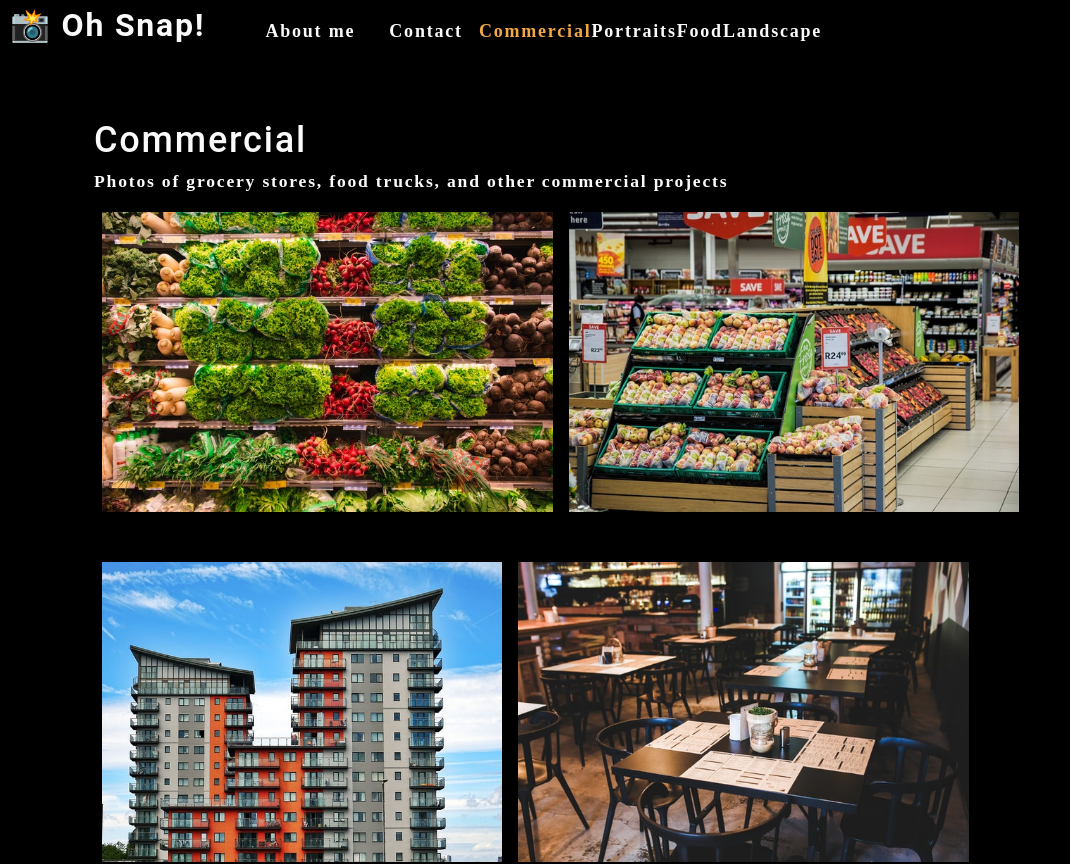
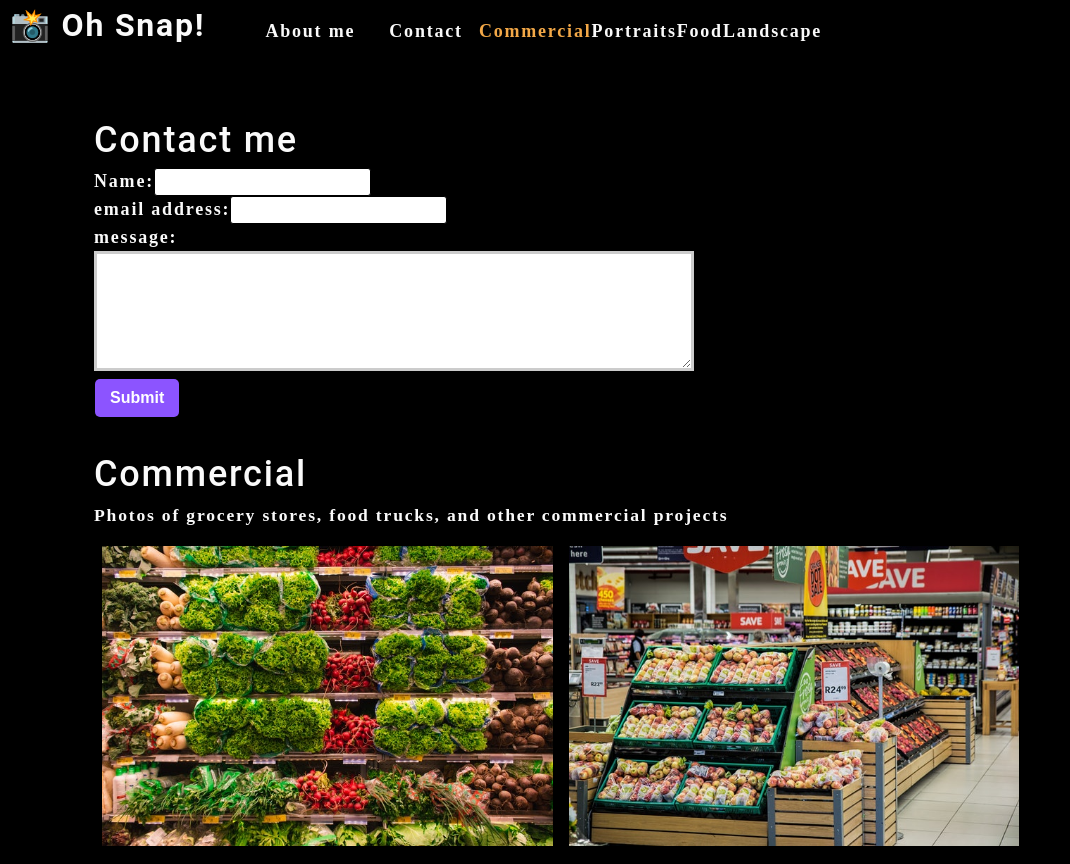
Before and after one commit to josephkurpierz/photo-port, a React (Create React App) app: page / in a window 1280 px wide. Shown: the top 864 px of the page, without its empty margins (0-1070 px from the left). Built offline with nearby package versions, Linux system fonts and the light colour scheme.

Commit message:
form handling

```diff
--- a/src/App.js
+++ b/src/App.js
@@ -2,7 +2,8 @@
 //import './App.css';
 import About from './components/About';
 import Nav from './components/Nav';
-import Gallery from './components/Gallery'
+import Gallery from './components/Gallery';
+import ContactForm from './components/Contact';
 
 function App() {
   const [categories] = useState([
@@ -26,6 +27,7 @@
       ></Nav>
       <main>
         <div>
+          <ContactForm></ContactForm>
           <Gallery currentCategory={currentCategory}></Gallery>
           <About></About>
         </div>
--- a/src/components/Contact/index.js
+++ b/src/components/Contact/index.js
@@ -1,26 +1,41 @@
-import React from 'react';
+import React, { useState } from "react";
 
 function ContactForm() {
+  const [formState, setFormState] = useState({
+    name: "",
+    email: "",
+    message: "",
+  });
+  const {name, email, message} = formState;
+
+function handleChange(e) {
+  setFormState({...formState, [e.target.name]: e.target.value})
+};
+
+function handleSubmit(e) {
+  e.preventDefault();
+  console.log(formState);
+}
   return (
     <section>
       <h1>Contact me</h1>
-      <form id="contact-form">
+      <form id="contact-form" onSubmit={handleSubmit} >
         <div>
           <label htmlFor="name">Name:</label>
-          <input type="text" name="name"/>
+          <input type="text" name="name" defaultValue={name} onChange={handleChange} />
         </div>
         <div>
           <label htmlFor="email">email address:</label>
-          <input type="text" name="email"/>
+          <input type="email" name="email" defaultValue={email} onChange={handleChange}/>
         </div>
         <div>
           <label htmlFor="message">message:</label>
-          <textarea name="message" rows='5'/>
+          <textarea name="message" rows="5" defaultValue={message} onChange={handleChange}/>
         </div>
         <button type="submit">Submit</button>
       </form>
     </section>
-  )
+  );
 }
 
 export default ContactForm;
```
